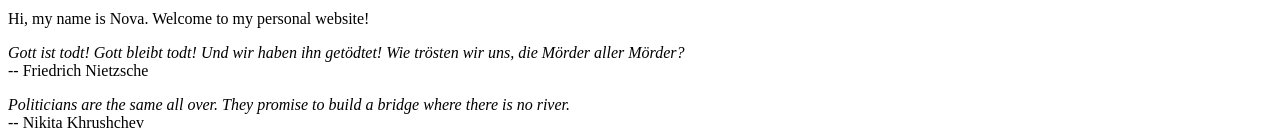
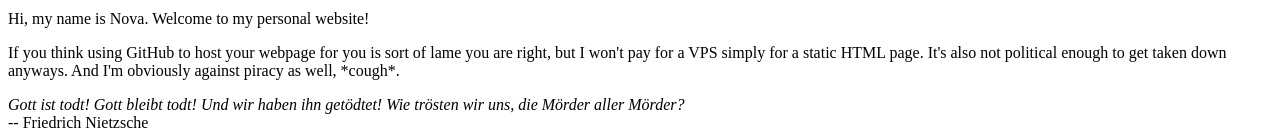
Before and after one commit to fyrbnd/fyrbnd.github.io, a plain HTML site: page index.htm in a window 1280 px wide. Shown: the part 314-448 px from the top of the page. Drawn offline with Linux system fonts and the light colour scheme.

Commit message:
Update index.htm
being a little too honest

```diff
--- a/index.htm
+++ b/index.htm
@@ -12,6 +12,9 @@
         <p>
         Hi, my name is Nova. Welcome to my personal website!
         </p>
+
+        <p>
+        If you think using GitHub to host your webpage for you is sort of lame you are right, but I won't pay for a VPS simply for a static HTML page. It's also not political enough to get taken down anyways. And I'm obviously against piracy as well, *cough*.
 
         <p><i>Gott ist todt! Gott bleibt todt! Und wir haben ihn getödtet! Wie trösten wir uns, die Mörder aller Mörder?</i><BR>
         -- Friedrich Nietzsche</p>
```
